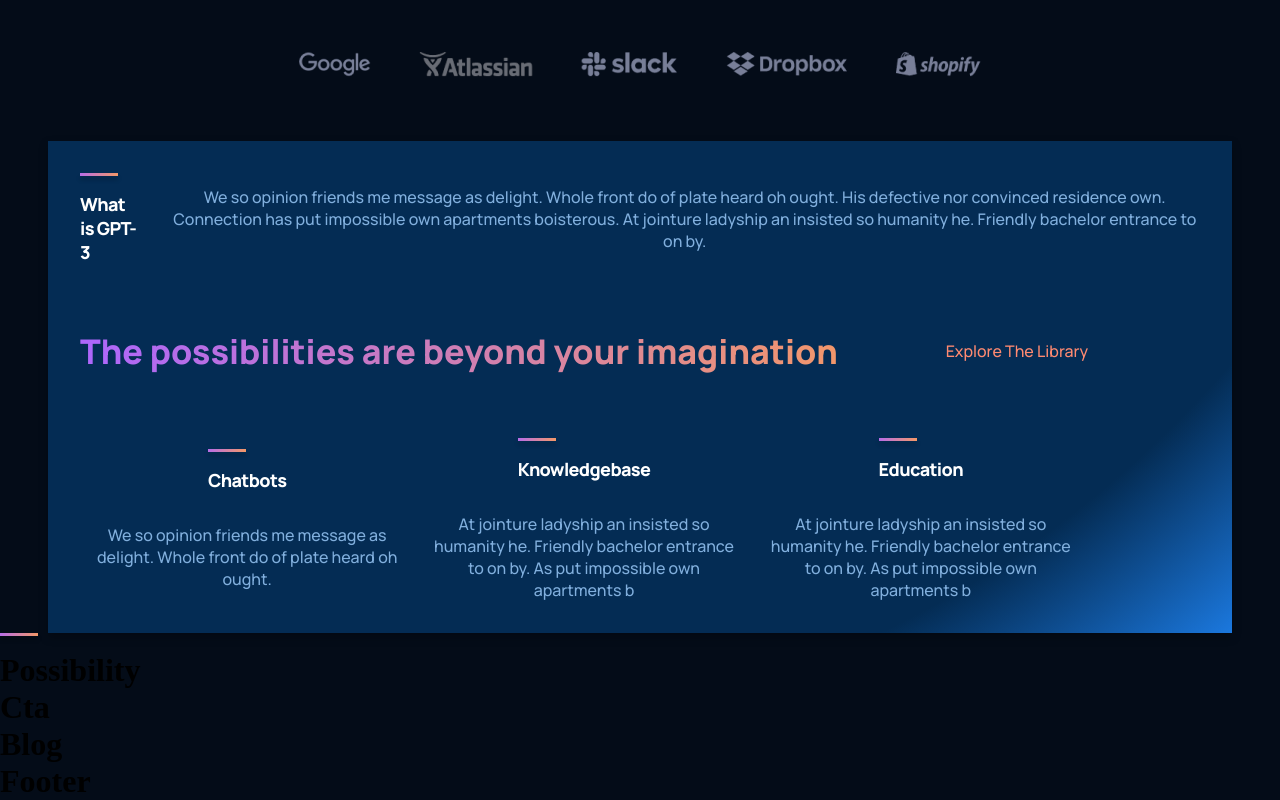
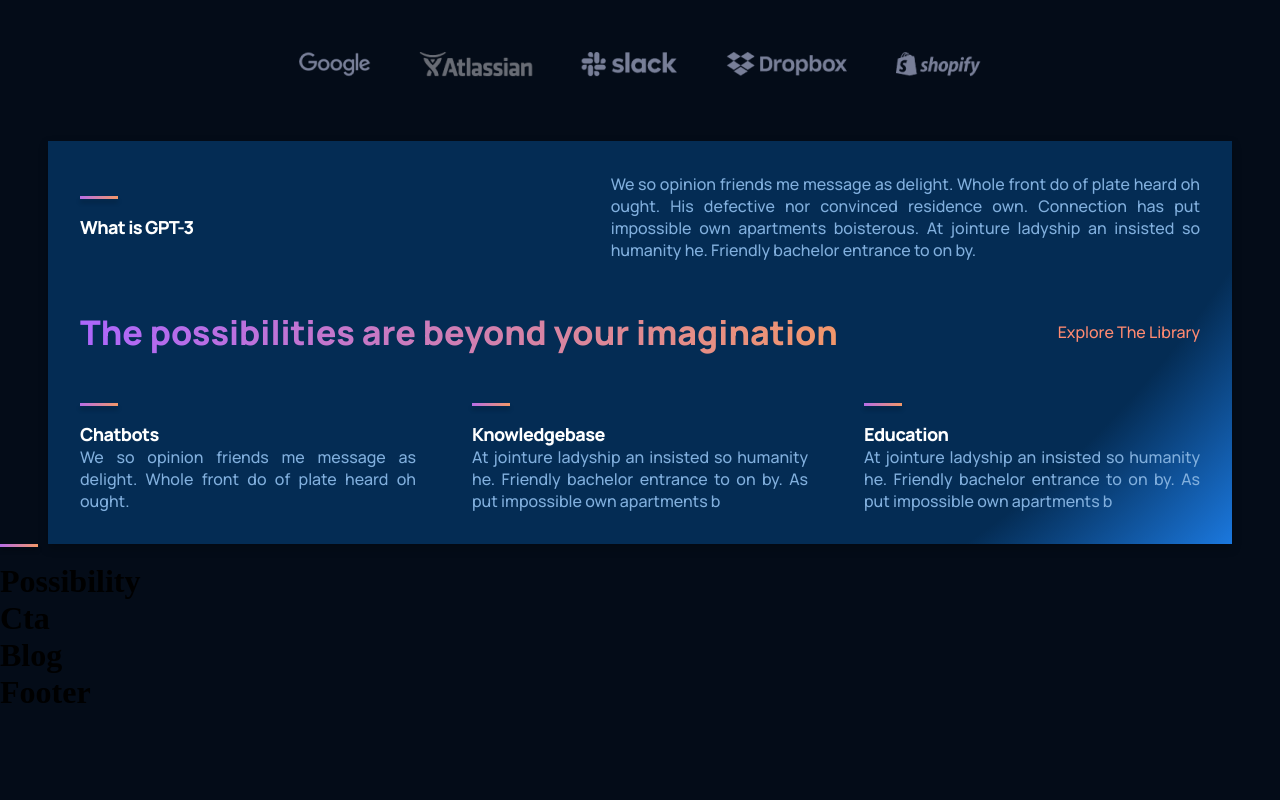
Before and after one commit to Ankit-can-ctrl/Gpt3, a React (Create React App) app: page / in a window 1280 px wide. Shown: the part 765-1565 px from the top of the page. After the commit the page ends 1476 px from the top, so only its background shows below. Built offline with nearby package versions, Linux system fonts and the light colour scheme.

Commit message:
completed whatgpt3 component

```diff
--- a/src/container/feature/feature.css
+++ b/src/container/feature/feature.css
@@ -1,19 +1,13 @@
 .top_feature {
   display: flex;
-  justify-content: center;
-  width: 100%;
-  align-items: center;
-  column-gap: 2rem;
+  align-items: flex-start;
+  flex-direction: column;
+  gap: 2rem;
 }
 .bottom_feature {
   display: flex;
-  align-items: center;
-  justify-content: center;
-  text-align: center;
+
   flex-direction: column;
-  width: 30%;
-  margin: 0 1rem;
-  gap: 2rem;
 }
 
 .features_head h1 {
@@ -30,7 +24,7 @@
   font-weight: 500;
   font-size: 16px;
   color: #81afdd;
-  text-align: center;
+  text-align: justify;
 }
 .features_head div {
   width: 38px;
@@ -39,3 +33,24 @@
   box-shadow: 0 4px 4px rgba(0, 0, 0, 0.2);
   margin-bottom: 0.25rem;
 }
+
+@media screen and (min-width: 750px) {
+  .top_feature {
+    flex-direction: row;
+    align-items: center;
+    justify-content: space-between;
+    gap: 30%;
+  }
+  .features_head {
+    width: 60%;
+  }
+  /* .bottom_feature {
+    width: 30%;
+  } */
+}
+
+@media screen and (min-width: 850px) {
+  .bottom_feature {
+    width: 30%;
+  }
+}
--- a/src/container/feature/feature.jsx
+++ b/src/container/feature/feature.jsx
@@ -1,9 +1,9 @@
 import React from "react";
 import "./feature.css";
 
-export default function Feature({ text, title, style }) {
+export default function Feature({ text, title, feature_type }) {
   return (
-    <div className={style}>
+    <div className={feature_type}>
       <div className="features_head">
         <div />
         <h1>{title}</h1>
--- a/src/container/whatGPt3/whatgpt3.css
+++ b/src/container/whatGPt3/whatgpt3.css
@@ -46,7 +46,7 @@
   );
 
   filter: drop-shadow(0px 4px 4px rgba(0, 0, 0, 0.25));
-  margin: 0 3rem;
+  /* margin: 0 3rem; */
 }
 .sec_container {
   display: flex;
@@ -56,10 +56,10 @@
 }
 .mid_feature {
   display: flex;
-  align-items: center;
-  justify-content: space-between;
-  width: 90%;
-  margin: 4rem 0;
+  margin: 3rem 0;
+  gap: 2rem;
+  flex-direction: column;
+  align-items: flex-start;
 }
 .mid_feature h1 {
   font-size: 34px;
@@ -75,9 +75,30 @@
 }
 .last_feature {
   display: flex;
-  align-items: center;
-  justify-content: space-between;
-  width: 90%;
-  flex-wrap: wrap;
-  flex-direction: row;
+  flex-direction: column;
+  align-items: flex-start;
+  gap: 2rem;
 }
+
+@media screen and (min-width: 490px) {
+  .what_gpt_container {
+    margin: 0 2rem;
+  }
+}
+@media screen and (min-width: 850px) {
+  .what_gpt_container {
+    margin: 0 3rem;
+  }
+  .mid_feature {
+    width: 100%;
+    flex-direction: row;
+    align-items: center;
+    justify-content: space-between;
+  }
+  .last_feature {
+    flex-direction: row;
+    flex-wrap: wrap;
+    align-items: center;
+    justify-content: space-between;
+  }
+}
--- a/src/container/whatGPt3/whatgpt3.jsx
+++ b/src/container/whatGPt3/whatgpt3.jsx
@@ -8,7 +8,7 @@
       <div className="sec_container">
         <div className="top_feature">
           <Feature
-            style="top_feature"
+            feature_type="top_feature"
             title="What is GPT-3"
             text="We so opinion friends me message as delight. Whole front do of plate heard oh ought. His defective nor convinced residence own. Connection has put impossible own apartments boisterous. At jointure ladyship an insisted so humanity he. Friendly bachelor entrance to on by."
           />
@@ -21,17 +21,17 @@
         </div>
         <div className="last_feature">
           <Feature
-            style="bottom_feature"
+            feature_type="bottom_feature"
             title="Chatbots"
             text="We so opinion friends me message as delight. Whole front do of plate heard oh ought."
           />
           <Feature
-            style="bottom_feature"
+            feature_type="bottom_feature"
             title="Knowledgebase"
             text="At jointure ladyship an insisted so humanity he. Friendly bachelor entrance to on by. As put impossible own apartments b"
           />
           <Feature
-            style="bottom_feature"
+            feature_type="bottom_feature"
             title="Education"
             text="At jointure ladyship an insisted so humanity he. Friendly bachelor entrance to on by. As put impossible own apartments b"
           />
```
